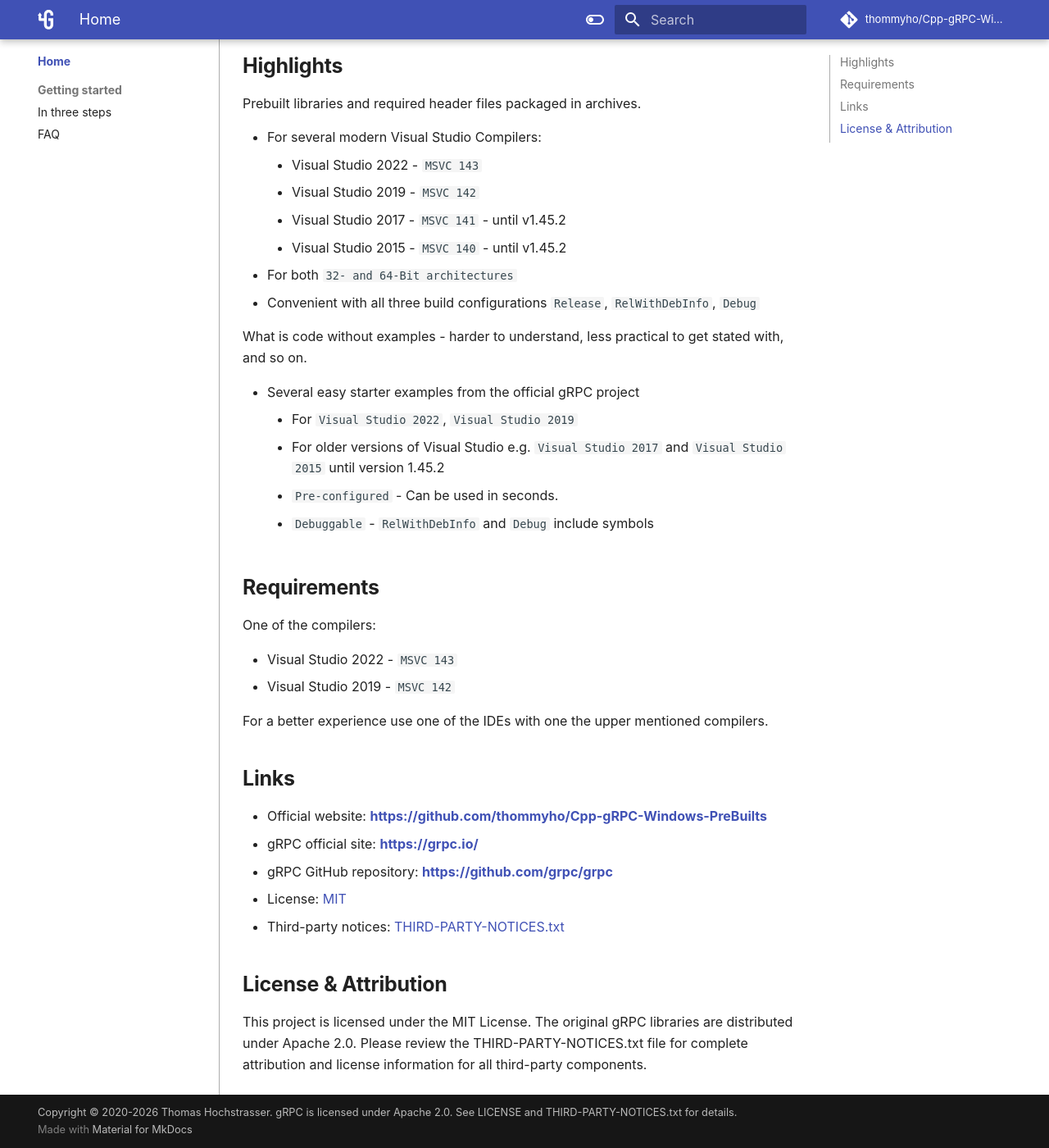
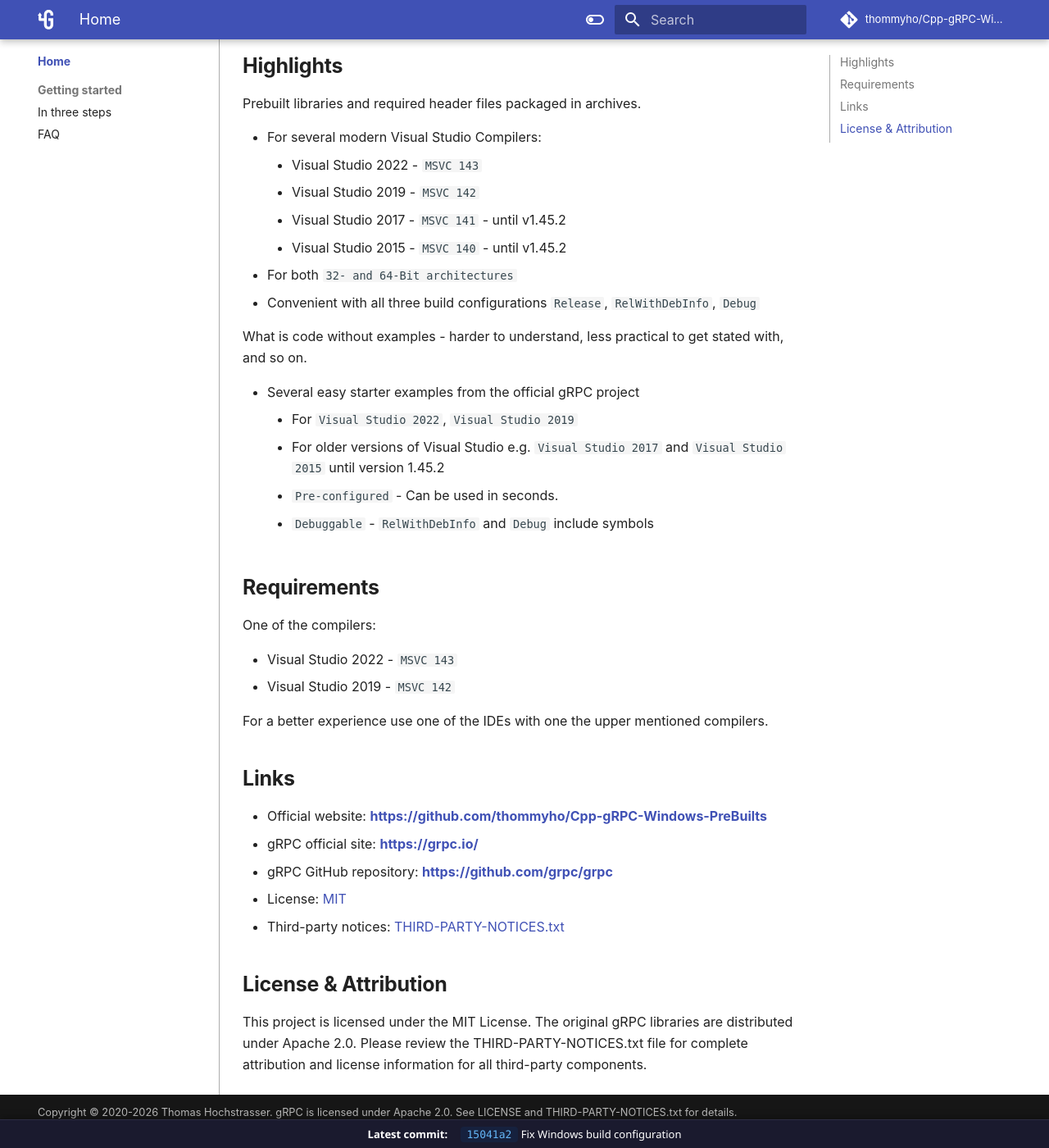
Before and after one commit to thommyho/Cpp-gRPC-Windows-PreBuilts, an MkDocs documentation site: the page built from docs/index.md, in a window 1280 px wide and 1400 px high, scrolled down 112 px. Shown: the whole window at 82% size. Built offline with MkDocs 1.6.1 and Material for MkDocs 9.7.7, drawn with Linux system fonts in a browser that asks for light colours; some web fonts are replaced; comment, search, counter and statistics services are not loaded.

Commit message:
feat: add sticky footer with latest commit message and SHA hash

```diff
--- /dev/null
+++ b/docs/_assets/extra.css
@@ -0,0 +1,36 @@
+.footer-commit {
+  position: fixed;
+  bottom: 0;
+  left: 0;
+  right: 0;
+  background-color: #1a1a2e;
+  color: #fff;
+  padding: 8px 16px;
+  font-size: 13px;
+  font-family: "Segoe UI", Tahoma, Geneva, Verdana, sans-serif;
+  text-align: center;
+  border-top: 1px solid #2d2d44;
+  z-index: 1000;
+  box-shadow: 0 -2px 10px rgba(0, 0, 0, 0.3);
+}
+
+.footer-commit a {
+  color: #64b5f6;
+  text-decoration: none;
+}
+
+.footer-commit a:hover {
+  text-decoration: underline;
+}
+
+.footer-commit .commit-msg {
+  font-weight: 600;
+  margin-right: 12px;
+}
+
+.footer-commit .commit-sha {
+  font-family: "Consolas", "Monaco", monospace;
+  background-color: #16213e;
+  padding: 2px 8px;
+  border-radius: 4px;
+}
--- a/mkdocs.yml
+++ b/mkdocs.yml
@@ -19,6 +19,7 @@
   logo: _assets/logo.svg
   favicon: _assets/favicon.ico
   name: material
+  custom_dir: overrides
   palette:
     - scheme: default
       primary: indigo
@@ -48,6 +49,7 @@
 
 extra_css:
   - _assets/user.css
+  - _assets/extra.css
 
 markdown_extensions:
   - pymdownx.emoji:
@@ -80,3 +82,13 @@
   - "Getting started":
       - "In three steps": steps.md
       - "FAQ": faq.md
+
+extra:
+  footer:
+      text: |
+        <div class="footer-commit">
+          <span class="commit-msg">Latest commit:</span>
+          <a href="https://github.com/thommyho/Cpp-gRPC-Windows-PreBuilts/commits/main" target="_blank" rel="noopener">
+            <span class="commit-sha">15041a2</span>
+          </a>
+        </div>
--- /dev/null
+++ b/overrides/main.html
@@ -0,0 +1,15 @@
+{% extends "base.html" %}
+
+{% block footer %}
+{{ super() }}
+
+<div class="footer-commit">
+  <span class="commit-msg">Latest commit:</span>
+  <a href="https://github.com/thommyho/Cpp-gRPC-Windows-PreBuilts/commit/15041a2"
+     target="_blank"
+     rel="noopener">
+    <span class="commit-sha">15041a2</span>
+  </a>
+  <span class="commit-title">Fix Windows build configuration</span>
+</div>
+{% endblock %}
--- a/pyproject.toml
+++ b/pyproject.toml
@@ -25,5 +25,5 @@
 build-site = { cmd = "uv run mkdocs build", help = "Build MkDocs static site" }
 deploy = { cmd = "uv run mkdocs gh-deploy", help = "Deploy to GitHub Pages" }
 open-docs = { cmd = "uv run docs-open", help = "Open documentation in browser" }
-build-app = { cmd = "uv run pyinstaller --name 'Cpp-gRPC-Docs' --onefile --windowed docs-open.py", help = "Build PyInstaller executable" }
+build-app = { cmd = "uv run pyinstaller Cpp-gRPC-Docs.spec", help = "Build PyInstaller executable" }
 clean = { cmd = "uv run mkdocs build --clean", help = "Clean and rebuild MkDocs site" }
```
Also changed, not shown: build_docs_app.py (deleted, +0 -44 lines), docs-open.py (+60 -9 lines).
